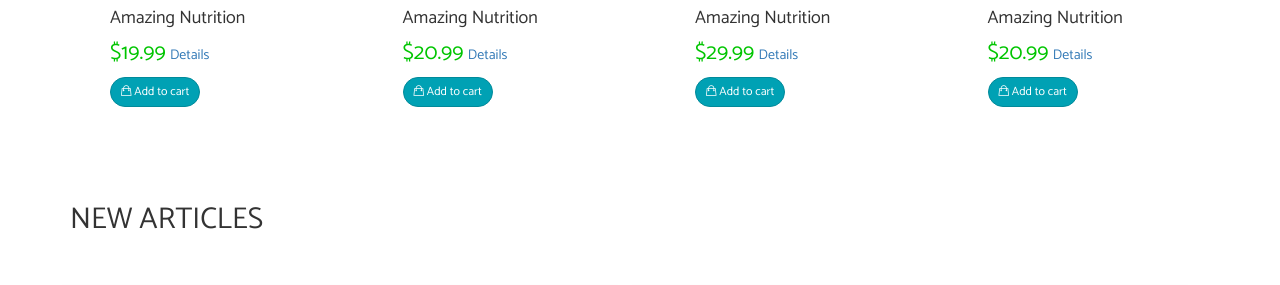
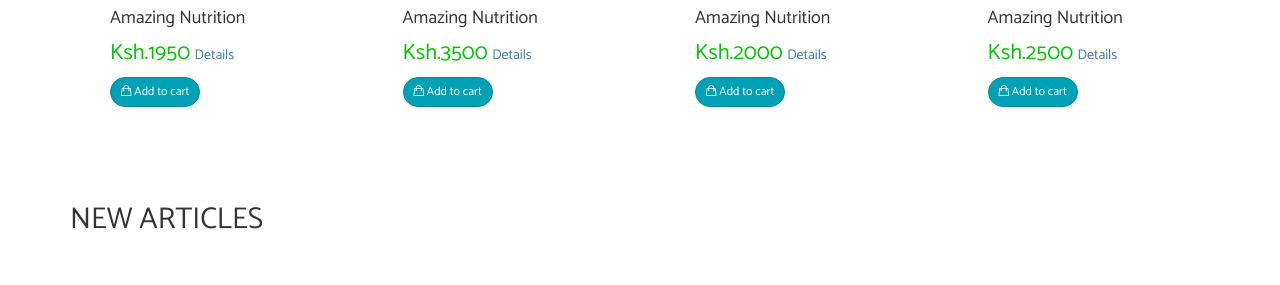
Before and after one commit to Kelvin-Wepo/Probiotics, a Django app: page / in a window 1280 px wide. Shown: the part 2068-2353 px from the top of the page. Run offline with Django 3.2, Linux system fonts and the light colour scheme; data comes from the database, SQL or seed files in the repository; parts of the project's set-up code (start-up, migrations or seed data) failed here and were passed over; some libraries are stand-ins or nearby versions; some web fonts are replaced.

Commit message:
ft:this commit modifies base.html

```diff
--- a/templates/home.html
+++ b/templates/home.html
@@ -32,7 +32,7 @@
             </div>
           </div>
           <div class="item active" data-marker="2">
-            <img src="{% static 'img/carousel/Image1.jpg' %}" alt="Background" class="background"/>
+            <img src="{% static 'img/product/Product7/WhatsApp Image 2023-09-19 at 2.24.44 PM.jpeg' %}" alt="Background" class="background"/>
 
             <div class="content">
               <div class="outside-content">
@@ -85,7 +85,7 @@
         </div>
 
         <ul class="markers">
-          <li data-marker="1"><img src="{% static 'img/carousel/imge7.jpg' %}" alt="Background"/></li>
+          <li data-marker="1"><img src="{% static 'img/product/Product8/WhatsApp Image 2023-09-19 at 2.35.05 PM.jpeg'%}" alt="Background"/></li>
           <li data-marker="2" class="active"><img src="{% static 'img/carousel/Image1.jpg' %}" alt="Background"/></li>
           <li data-marker="3"><img src="{% static 'img/product/Product20/WhatsApp Image 2023-09-19 at 5.40.47 PM.jpeg' %}" alt="Background"/></li>
         </ul>
@@ -97,7 +97,7 @@
       <div class="row">
         <div class="col-sm-3 align-center">
           <a href="./blog/">
-            <img src="{% static 'img/product/Product20/WhatsApp Image 2023-09-19 at 5.40.47 PM.jpeg' %}" alt="Blog" class="image"/>
+            <img src="{% static 'img/product/Product20/WhatsApp Image 2023-09-19 at 5.40.47 PM.jpeg'%}" alt="Blog" class="image"/>
           </a>
           <br><br>
 
@@ -105,7 +105,7 @@
         </div>
         <div class="col-sm-3 align-center">
           <a href="#video" data-gallery="#video" data-source="vimeo" data-id="110691368" data-id="110691368" data-title="Apple iPad Air" data-description="So capable, you won’t want to put it down. So thin and light, you won’t have to.">
-            <img src="{% static 'img/carousel/image4.jpg' %}" alt="New devices" class="image"/>
+            <img src="{% static 'img/product/Product8/WhatsApp Image 2023-09-19 at 2.35.05 PM.jpeg' %}" alt="New devices" class="image"/>
           </a>
           <br><br>
 
@@ -113,7 +113,7 @@
         </div>
         <div class="col-sm-3 align-center">
           <a href="#video" data-gallery="#video" data-source="youtube" data-id="6g-ZIm0wge4" data-title="Best New Dell Laptops" data-description="Best of dell's laptops that you can consider buying in 2016. 4 Laptops are featured in the video and all of them has equal importance and there is no order that #1 is better than #2">
-            <img src="{% static 'img/carousel/image4.jpg' %}" alt="Del XPS" class="image"/>
+            <img src="{% static 'img/product/Product8/WhatsApp Image 2023-09-19 at 2.35.05 PM.jpeg'%}" alt="Del XPS" class="image"/>
           </a>
           <br><br>
 
@@ -121,7 +121,7 @@
         </div>
         <div class="col-sm-3 align-center">
           <a href="#">
-            <img src="{% static 'img/carousel/image4.jpg' %}" alt="Gallery" class="image"/>
+            <img src="{% static 'img/product/Product7/WhatsApp Image 2023-09-19 at 2.24.44 PM.jpeg'%}" alt="Gallery" class="image"/>
           </a>
           <br><br>
 
@@ -175,7 +175,7 @@
           <div class="content">
             <h1 class="h4">Amazing Nutrition</h1>
             {% comment %} <p class="sale">$199.99</p> {% endcomment %}
-            <p class="price through">$24.99</p>
+            <p class="price through">Ksh.2490</p>
 
             <a href="../catalog/product.html" class="btn btn-link"> Details</a>
             <button class="btn btn-primary btn-rounded btn-sm"> <i class="ion-bag"></i> Add to cart</button>
@@ -191,11 +191,11 @@
       <div class="row products">
         <div class="col-sm-6 col-md-3 product">
           <a href="#favorites" class="favorites" data-favorite="inactive"><i class="ion-ios-heart-outline"></i></a>
-          <a href="./"><img src="{% static 'img/carousel/Image1.jpg' %}" alt=""/></a>
+          <a href="./"><img src="{% static 'img/product/Product14/WhatsApp Image 2023-09-19 at 5.23.19 PM.jpeg'  %}" alt=""/></a>
 
           <div class="content">
             <h1 class="h4">Amazing Nutrition</h1>
-            <p class="price">$19.99</p>
+            <p class="price">Ksh.1950</p>
 
             <a href="../catalog/product.html" class="btn btn-link"> Details</a>
             <button class="btn btn-primary btn-rounded btn-sm"> <i class="ion-bag"></i> Add to cart</button>
@@ -208,7 +208,7 @@
 
           <div class="content">
             <h1 class="h4">Amazing Nutrition</h1>
-            <p class="sale">$20.99</p>
+            <p class="sale">Ksh.3500</p>
             {% comment %} <p class="price through">$24.99</p> {% endcomment %}
 
             <a href="../catalog/product.html" class="btn btn-link"> Details</a>
@@ -222,7 +222,7 @@
 
           <div class="content">
             <h1 class="h4">Amazing Nutrition</h1>
-            <p class="price">$29.99</p>
+            <p class="price">Ksh.2000</p>
 
             <a href="../catalog/product.html" class="btn btn-link"> Details</a>
             <button class="btn btn-primary btn-rounded btn-sm"> <i class="ion-bag"></i> Add to cart</button>
@@ -235,7 +235,7 @@
 
           <div class="content">
             <h1 class="h4">Amazing Nutrition</h1>
-            <p class="sale">$20.99</p>
+            <p class="sale">Ksh.2500</p>
             {% comment %} <p class="price through">$249.99</p> {% endcomment %}
 
             <a href="../catalog/product.html" class="btn btn-link"> Details</a>
@@ -279,7 +279,10 @@
           <div class="body">
             <a href="#" class="view"><i class="ion-ios-book-outline"></i></a>
             <a href="#">
-              <img src="{% static 'img/product/Product20/WhatsApp Image 2023-09-19 at 5.40.47 PM.jpeg'%}" title="Coffee" alt="Coffee">
+              {% comment %}
+               {% endcomment %}
+               <img src="{% static 'img/product/Product20/WhatsApp Image 2023-09-19 at 5.40.47 PM.jpeg' %}" title="Coffee" alt="Coffee" height="10 pixels" width="auto">
+
             </a>
 
             <div class="caption">
```
